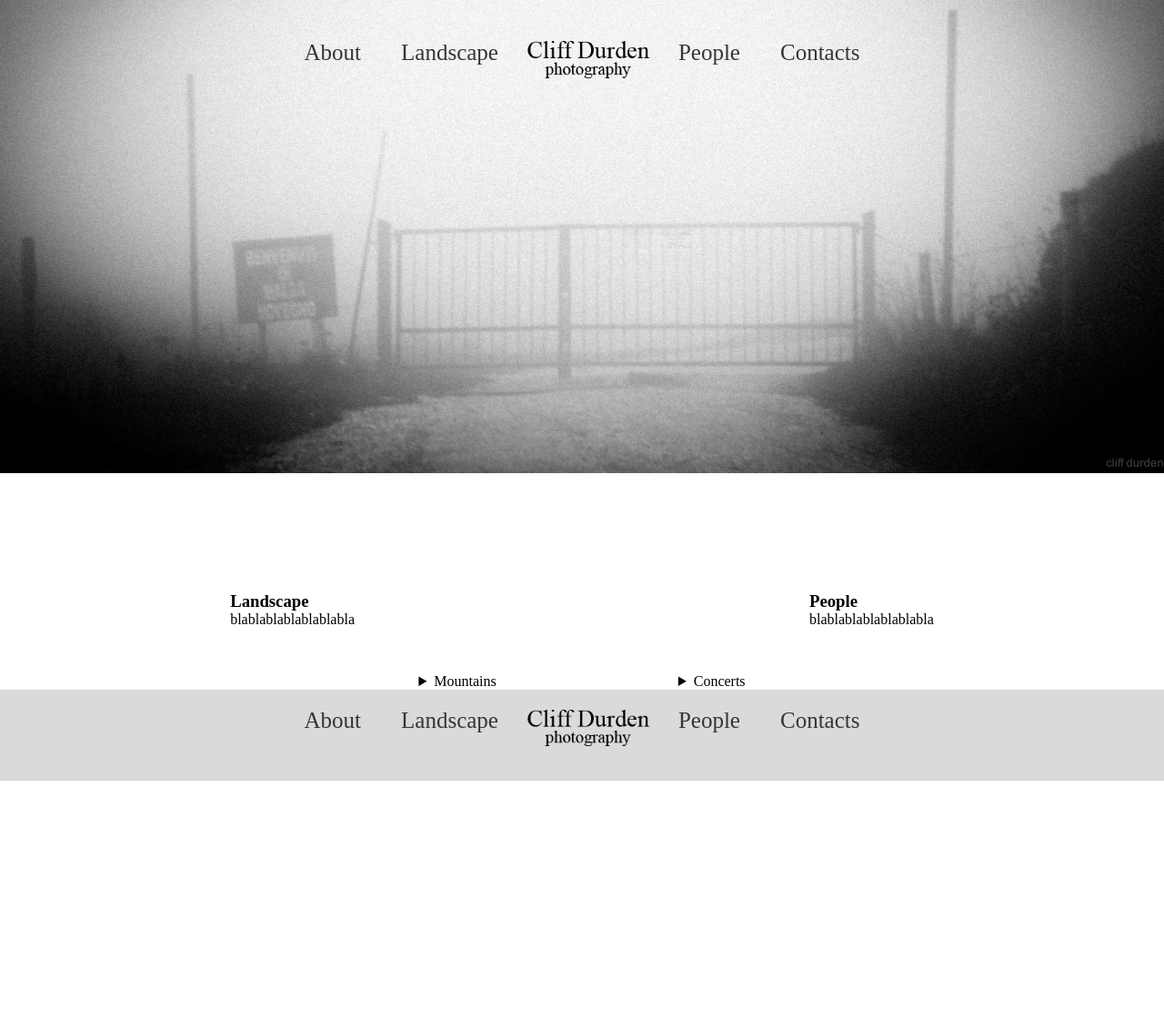
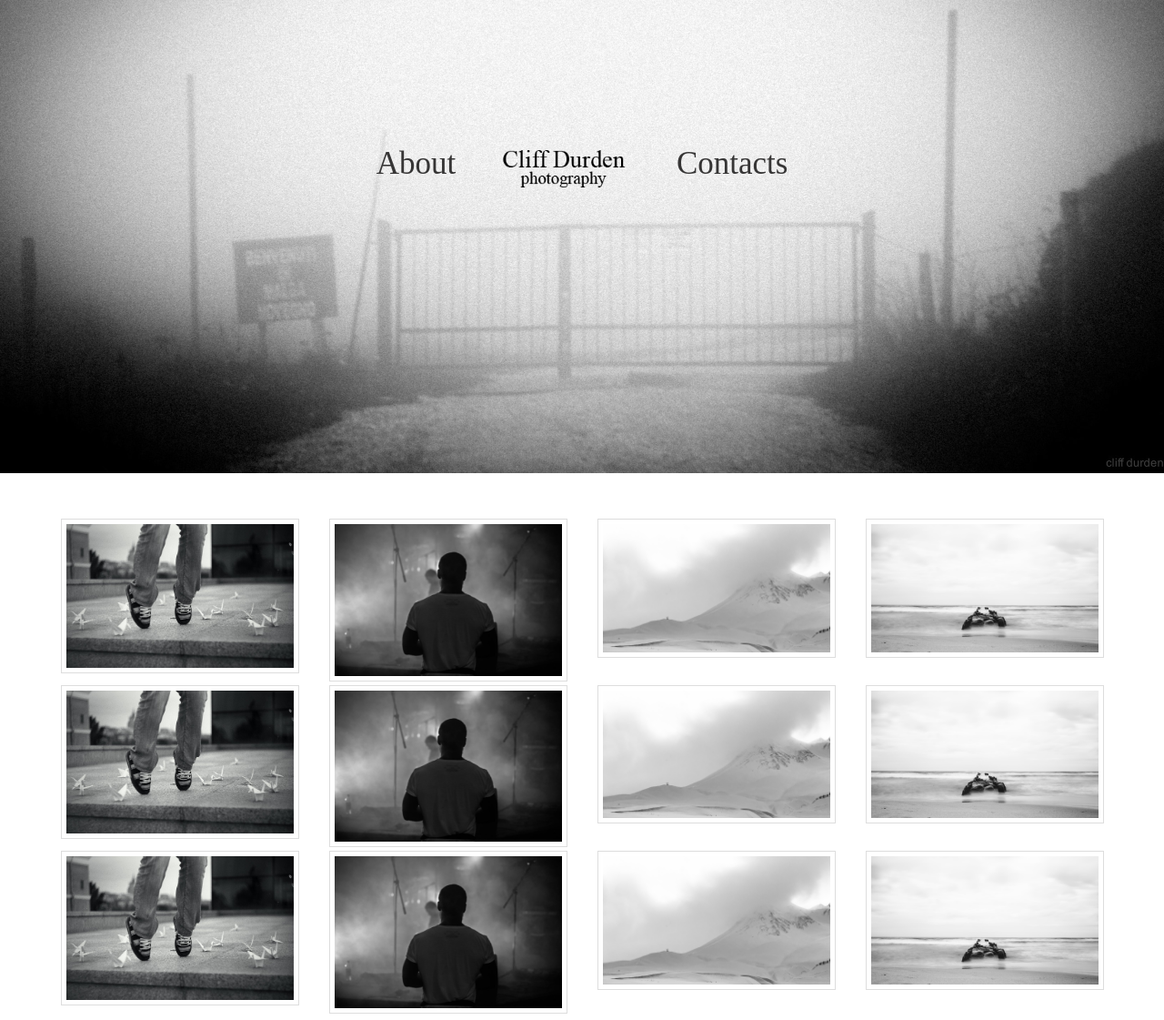
Before and after one commit to mivivi/html5_homework, a plain HTML site: page src/index.html in a window 1280 px wide. Shown: the top 1121 px of the page at 91% size. Before the commit the page ends 858 px from the top, so only its background shows below. Drawn offline with Linux system fonts and the light colour scheme.

Commit message:
changed code

```diff
--- a/src/css/style.css
+++ b/src/css/style.css
@@ -3,96 +3,112 @@
     padding: 0;
 }
 
+html,
+body {
+    height: 100%;
+}
+
+.container {
+    max-width: 1280px;
+    min-height: 100%;
+    margin: 0 auto;
+    position: relative;
+}
+
 .header {
-    height: 650px;
+    width: 1280px;
+    height: 520px;
+    margin: auto;
 }
 
 .header img {
-    width: 100%;
+    width: 1280px;
+    position: absolute;
+}
+
+.header nav {
+    position: relative;
+    top: 150px;
+    text-align: center;
+}
+
+.header li {
+    display: inline;
+}
+
+.header a {
+    padding: 20px;
+    text-decoration: none;
+    font-size: 35px;
+    color: #363535;
+}
+
+.header a:hover {
+    color: #000000;
+}
+
+.header a img {
+    width: 150px;
+    top: 15px;
     position: relative;
 }
 
-.nav {
-    position: relative;
-    top: -500px;
+.photo {
+    width: 1280px;
+    margin: auto;
     text-align: center;
 }
 
-.nav li {
-    display: inline;
+.images {
+    display: flex;
+    flex-direction: row;
+    flex-wrap: wrap;
+    justify-content: center;
+    justify-content: space-around;
+    padding: 50px;
 }
 
-.nav a {
-    display: inline-block;
-    padding: 20px;
-    text-decoration: none;
-    font-size: 25px;
-    color: #363535;
+.images img {
+    border: 1px solid #ddd;
+    padding: 5px;
+    width: 250px;
+    -moz-transition: all 1s ease-out;
+    -o-transition: all 1s ease-out;
+    -webkit-transition: all 1s ease-out;
 }
 
-.nav a:hover {
-    color: #000000;
+.images img:hover {
+    border: 1px solid;
+    border-color: transparent;
+    padding: 5px;
+    width: 250px;
+    overflow: hidden;
+    -webkit-transform: scale(3);
+    -moz-transform: scale(1.5);
+    -o-transform: scale(1.1);
 }
 
-.nav img {
-    width: 150px;
-    top: 20px;
-}
-
-.photo_landscape img {
-    width: 500px;
-}
-
-.photo_people img {
-    width: 500px;
-}
-
-.main {
-    display: flex;
-    justify-content: center;
-}
-
-.landscape {
-    margin-right: 200px;
-}
-
-.description {
-    display: flex;
-    justify-content: center;
-}
-
-.about_landscape {
-    margin-right: 500px;
+.about {
+    margin: auto;
+    text-align: center;
     margin-bottom: 50px;
 }
 
-.footer {
-    height: 100px;
-    background-color: #DBD9D9;
-}
-
-.nav_footer {
+.contacts {
+    width: 1280px;
+    margin: auto;
     text-align: center;
 }
 
-.nav_footer li {
-    display: inline;
-    padding-bottom: 0px;
+.content {
+    padding-bottom: 200px;
 }
 
-.nav_footer a {
-    display: inline-block;
-    padding: 20px;
-    text-decoration: none;
-    font-size: 25px;
-    color: #363535;
+.footer {
+    position: absolute;
+    left: 0;
+    bottom: 0;
+    width: 100%;
+    height: 80px;
+    background-color: black;
 }
-
-.nav_footer a:hover {
-    color: #000000;
-}
-
-.nav_footer img {
-    width: 150px;
-    margin-bottom: -20px;
-}
--- a/src/index.html
+++ b/src/index.html
@@ -8,57 +8,74 @@
 </head>
 
 <body>
+<div class="container">
+<div class="content">
     <header class="header">
         <img src="img/header.jpg">
         <nav>
-            <ul class="nav">
+            <ul>
                 <li><a href="">About</a></li>
-                <li><a href="">Landscape</a></li>
-                <img src="img/logo.png" alt="logo">
-                <li><a href="">People</a></li>
+                <li>
+                    <a href="index.html">
+                        <img src="img/logo.png" alt="logo">
+                    </a>
+                </li>
                 <li><a href="">Contacts</a></li>
             </ul>
         </nav>
     </header>
-    <div class="description">
-        <div class="about_landscape">
-            <h3>Landscape</h3>
-            <p> blablablablablablabla</p>
+    <section class="photo">
+        <div class="images">
+            <div> <img src="img/legs.jpg" alt="legs"></div>
+            <div><img src="img/man.jpg" alt="man"></div>
+            <div><img src="img/mount.jpg" alt="mount"></div>
+            <div><img src="img/rock.jpg" alt="rock"></div>
+            <div> <img src="img/legs.jpg" alt="legs"></div>
+            <div><img src="img/man.jpg" alt="man"></div>
+            <div><img src="img/mount.jpg" alt="mount"></div>
+            <div><img src="img/rock.jpg" alt="rock"></div>
+            <div> <img src="img/legs.jpg" alt="legs"></div>
+            <div><img src="img/man.jpg" alt="man"></div>
+            <div><img src="img/mount.jpg" alt="mount"></div>
+            <div><img src="img/rock.jpg" alt="rock"></div>
+
         </div>
-        <div class="about_people">
-            <h3>People</h3>
-            <p> blablablablablablabla</p>
-        </div>
+    </section>
+    <section class="about">
+        Lorem ipsum dolor sit amet, consectetur adipisicing elit. Quasi dolorum iure doloremque, non consectetur! Officiis ab aut quas, dolorem consectetur nisi distinctio hic nemo! Possimus nulla recusandae sequi quis magni. Lorem ipsum dolor sit amet, consectetur adipisicing elit, sed do eiusmod tempor incididunt ut labore et dolore magna aliqua. Ut enim ad minim veniam, quis nostrud exercitation ullamco laboris nisi ut aliquip ex ea commodo consequat. Duis aute irure dolor in reprehenderit in voluptate velit esse cillum dolore eu fugiat nulla pariatur. Excepteur sint occaecat cupidatat non proident, sunt in culpa qui officia deserunt mollit anim id est laborum. Lorem ipsum dolor sit amet, consectetur adipisicing elit, sed do eiusmod
+        tempor incididunt ut labore et dolore magna aliqua. Ut enim ad minim veniam,
+        quis nostrud exercitation ullamco laboris nisi ut aliquip ex ea commodo
+        consequat. Duis aute irure dolor in reprehenderit in voluptate velit esse
+        cillum dolore eu fugiat nulla pariatur. Excepteur sint occaecat cupidatat non
+        proident, sunt in culpa qui officia deserunt mollit anim id est laborum.
+        Lorem ipsum dolor sit amet, consectetur adipisicing elit, sed do eiusmod
+        tempor incididunt ut labore et dolore magna aliqua. Ut enim ad minim veniam,
+        quis nostrud exercitation ullamco laboris nisi ut aliquip ex ea commodo
+        consequat. Duis aute irure dolor in reprehenderit in voluptate velit esse
+        cillum dolore eu fugiat nulla pariatur. Excepteur sint occaecat cupidatat non
+        proident, sunt in culpa qui officia deserunt mollit anim id est laborum.
+         Lorem ipsum dolor sit amet, consectetur adipisicing elit. Quasi dolorum iure doloremque, non consectetur! Officiis ab aut quas, dolorem consectetur nisi distinctio hic nemo! Possimus nulla recusandae sequi quis magni. Lorem ipsum dolor sit amet, consectetur adipisicing elit, sed do eiusmod tempor incididunt ut labore et dolore magna aliqua. Ut enim ad minim veniam, quis nostrud exercitation ullamco laboris nisi ut aliquip ex ea commodo consequat. Duis aute irure dolor in reprehenderit in voluptate velit esse cillum dolore eu fugiat nulla pariatur. Excepteur sint occaecat cupidatat non proident, sunt in culpa qui officia deserunt mollit anim id est laborum. Lorem ipsum dolor sit amet, consectetur adipisicing elit, sed do eiusmod
+        tempor incididunt ut labore et dolore magna aliqua. Ut enim ad minim veniam,
+        quis nostrud exercitation ullamco laboris nisi ut aliquip ex ea commodo
+        consequat. Duis aute irure dolor in reprehenderit in voluptate velit esse
+        cillum dolore eu fugiat nulla pariatur.
+    </section>
+    <section class="contacts">
+        Lorem ipsum dolor sit amet, consectetur adipisicing elit, sed do eiusmod tempor incididunt ut labore et dolore magna aliqua. Ut enim ad minim veniam, quis nostrud exercitation ullamco laboris nisi ut aliquip ex ea commodo consequat. Duis aute irure dolor in reprehenderit in voluptate velit esse cillum dolore eu fugiat nulla pariatur. Excepteur sint occaecat cupidatat non proident, sunt in culpa qui officia deserunt mollit anim id est laborum.Lorem ipsum dolor sit amet, consectetur adipisicing elit, sed do eiusmod tempor incididunt ut labore et dolore magna aliqua. Ut enim ad minim veniam, quis nostrud exercitation ullamco laboris nisi ut aliquip ex ea commodo consequat. Duis aute irure dolor in reprehenderit in voluptate velit esse cillum dolore eu fugiat nulla pariatur. Excepteur sint occaecat cupidatat non proident, sunt in culpa qui officia deserunt mollit anim id est laborum.
+        Lorem ipsum dolor sit amet, consectetur adipisicing elit, sed do eiusmod
+        tempor incididunt ut labore et dolore magna aliqua. Ut enim ad minim veniam,
+        quis nostrud exercitation ullamco laboris nisi ut aliquip ex ea commodo
+        consequat. Duis aute irure dolor in reprehenderit in voluptate velit esse
+        cillum dolore eu fugiat nulla pariatur. Excepteur sint occaecat cupidatat non
+        proident, sunt in culpa qui officia deserunt mollit anim id est laborum.
+
+
+    </section>
     </div>
-    <div class="main">
-        <section class="landscape">
-            <details>
-                <summary>Mountains </summary>
-                <article class="photo_landscape">
-                    <img src="img/mount.jpg" alt="mountain">
-                </article>
-            </details>
-        </section>
-        <section class="people">
-            <details>
-                <summary>Concerts</summary>
-                <article class="photo_people">
-                    <img src="img/man.jpg" alt="man">
-                </article>
-            </details>
-        </section>
-    </div>
-    <footer class="footer">
-         <nav>
-            <ul class="nav_footer">
-                <li><a href="">About</a></li>
-                <li><a href="">Landscape</a></li>
-                <img src="img/logo.png" alt="logo">
-                <li><a href="">People</a></li>
-                <li><a href="">Contacts</a></li>
-            </ul>
-        </nav>
+   <footer class="footer">
     </footer>
+</div>
+
 </body>
 
 </html>
```
